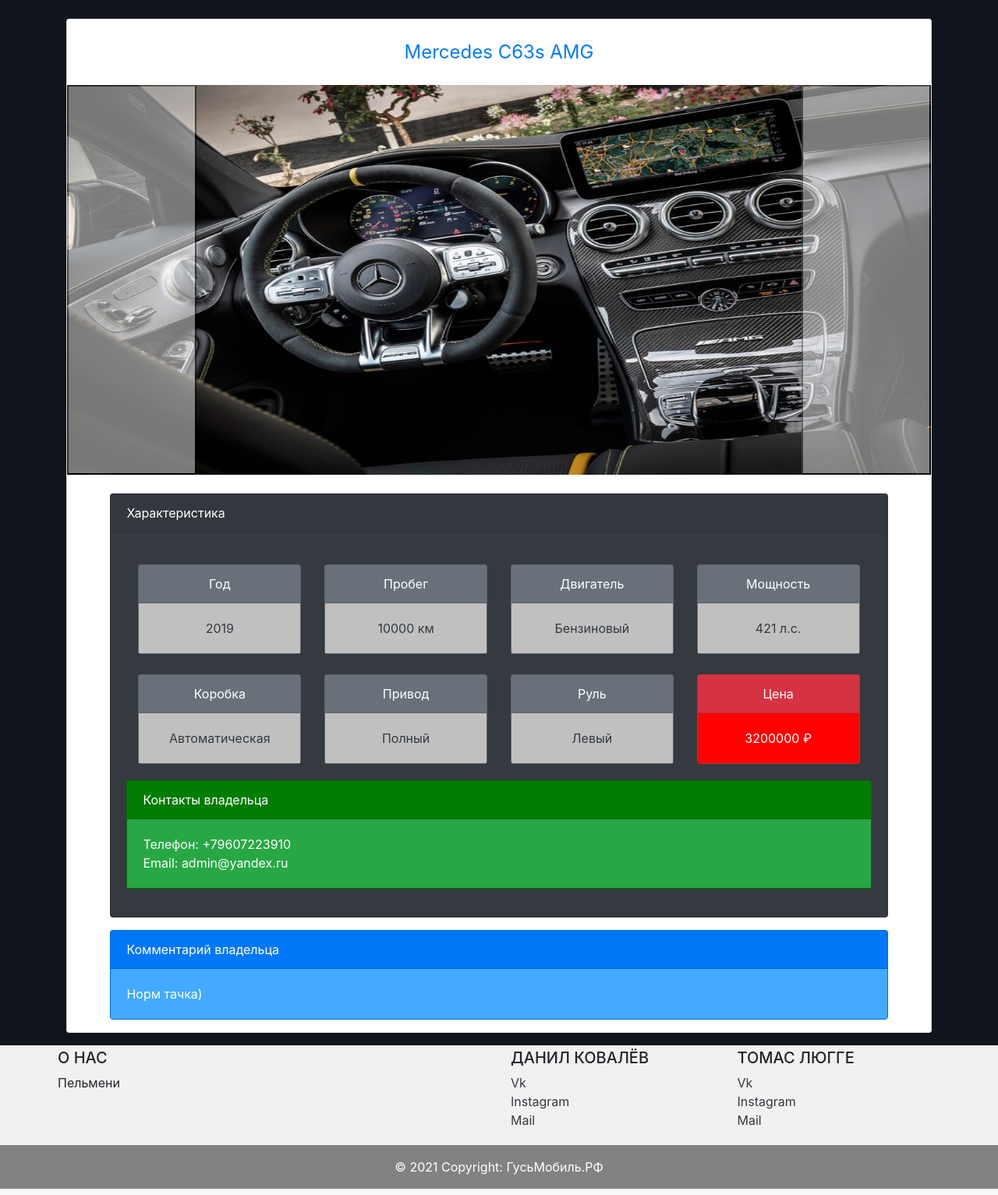
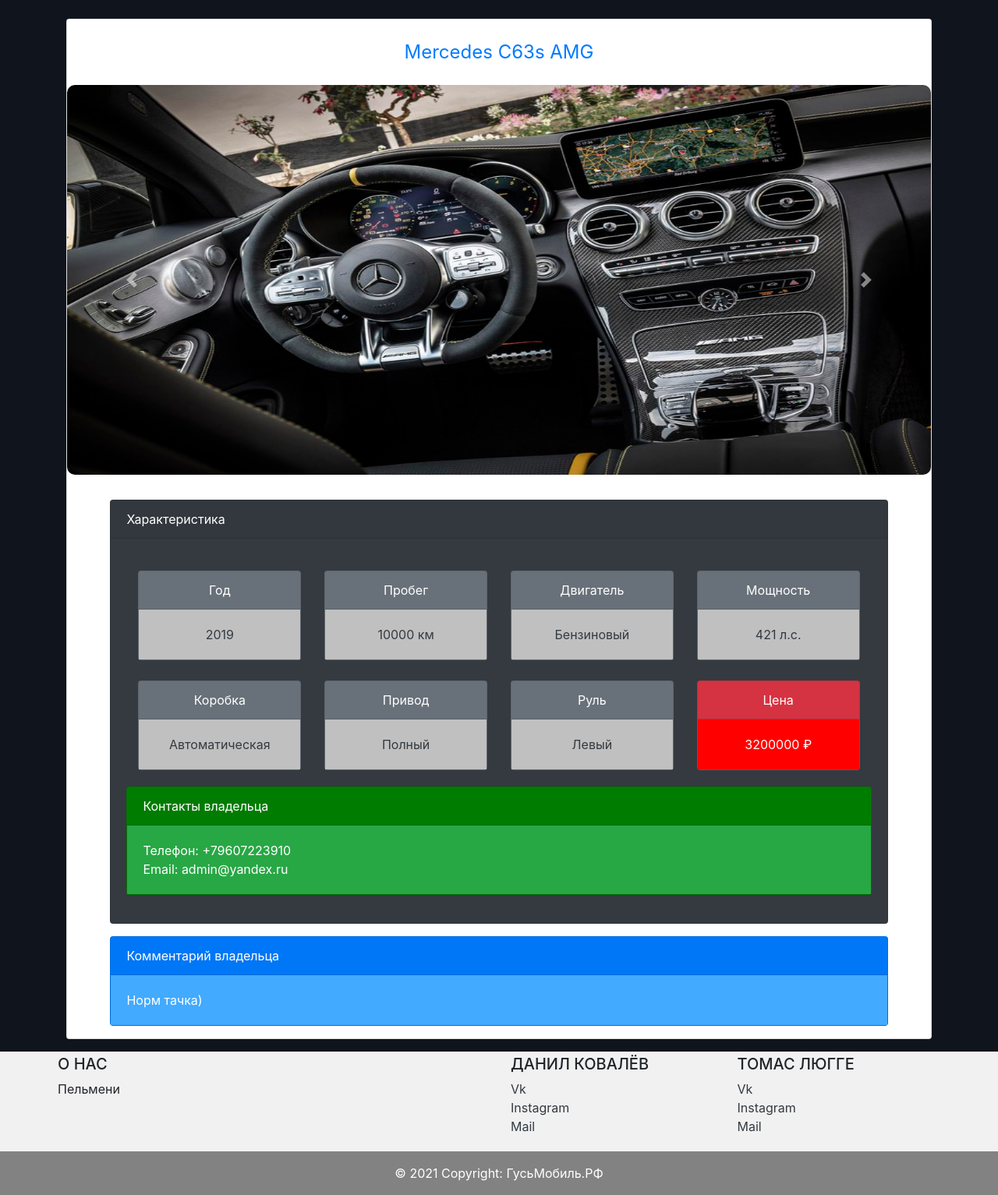
Before and after one commit to JimmyNeutron228/Gusmobil, a Flask app: page /add/1 in a window 1280 px wide. Shown: the part 70-1603 px from the top of the page at 78% size. Run offline with Flask 2, Linux system fonts and the light colour scheme; data comes from the database, SQL or seed files in the repository; some libraries are stand-ins or nearby versions.

Commit message:
Нормальная карусель

```diff
--- a/main.py
+++ b/main.py
@@ -305,5 +305,5 @@
     return render_template('edit_ad.html', form=form)
 
 
-if __name__ == '__main__':
+if __name__ == 'main':
     main()
--- a/templates/add.html
+++ b/templates/add.html
@@ -5,8 +5,8 @@
         <br>
         <span style="text-align: center;"><a href="/add/{{ add.id }}">{{ add.brand + ' ' + add.model }}</a></span>
         <br>
-        <div id="carouselExampleIndicators" class="carousel slide" data-bs-ride="carousel">
-            <div class="carousel-inner">
+        <div id="carouselExampleIndicators" class="carousel slide mb-2">
+            <div class="carousel-inner" style="border-radius: 10px;">
                 <div class="carousel-item active">
                     <img style="max-height: 500px;" src="../{{ add.images }}/image_1.jpg" class="d-block w-100">
                 </div>
@@ -16,16 +16,14 @@
                     </div>
                 {% endfor %}
             </div>
-            <button class="carousel-control-prev" type="button"
-                    data-bs-target="#carouselExampleIndicators" data-bs-slide="prev">
+            <a class="carousel-control-prev" href="#carouselExampleIndicators" role="button" data-slide="prev">
                 <span class="carousel-control-prev-icon" aria-hidden="true"></span>
-                <span class="visually-hidden"></span>
-            </button>
-            <button class="carousel-control-next" type="button"
-                    data-bs-target="#carouselExampleIndicators" data-bs-slide="next">
+                <span class="sr-only">Previous</span>
+            </a>
+            <a class="carousel-control-next" href="#carouselExampleIndicators" role="button" data-slide="next">
                 <span class="carousel-control-next-icon" aria-hidden="true"></span>
-                <span class="visually-hidden"></span>
-            </button>
+                <span class="sr-only">Next</span>
+            </a>
         </div>
         <br>
         <div class="card text-white bg-dark mb-3" style="width: 90%; align-self: center;">
--- a/templates/base.html
+++ b/templates/base.html
@@ -61,9 +61,12 @@
     </div>
 </div>
 <script type="text/javascript" src="../static/js/script1.js"></script>
-<script src="https://cdn.jsdelivr.net/npm/bootstrap@5.0.0-beta3/dist/js/bootstrap.bundle.min.js"
-        integrity="sha384-JEW9xMcG8R+pH31jmWH6WWP0WintQrMb4s7ZOdauHnUtxwoG2vI5DkLtS3qm9Ekf"
-        crossorigin="anonymous"></script>
+<script src="https://code.jquery.com/jquery-3.4.1.slim.min.js" crossorigin="anonymous"
+        integrity="sha384-J6qa4849blE2+poT4WnyKhv5vZF5SrPo0iEjwBvKU7imGFAV0wwj1yYfoRSJoZ+n"></script>
+<script src="https://cdn.jsdelivr.net/npm/popper.js@1.16.0/dist/umd/popper.min.js" crossorigin="anonymous"
+        integrity="sha384-Q6E9RHvbIyZFJoft+2mJbHaEWldlvI9IOYy5n3zV9zzTtmI3UksdQRVvoxMfooAo"></script>
+<script src="https://stackpath.bootstrapcdn.com/bootstrap/4.4.1/js/bootstrap.min.js" crossorigin="anonymous"
+        integrity="sha384-wfSDF2E50Y2D1uUdj0O3uMBJnjuUD4Ih7YwaYd1iqfktj0Uod8GCExl3Og8ifwB6"></script>
 <div class="footer" style="background-color: #f1f1f1;">
     <div class="container p-1">
         <div class="row">
@@ -74,7 +77,6 @@
                 </p>
             </div>
             <div class="col-lg-3 col-md-6 mb-4 mb-md-0">
-                <div style="content-align: center;">
                 <h5 class="text-uppercase">Данил Ковалёв</h5>
                 <ul class="list-unstyled mb-0">
                     <li>
@@ -87,7 +89,6 @@
                         <a href="mailto:danil.kovaleow@yandex.ru" class="text-dark">Mail</a>
                     </li>
                 </ul>
-                </div>
             </div>
             <div class="col-lg-3 col-md-6 mb-4 mb-md-0">
                 <h5 class="text-uppercase">Томас Люгге</h5>
```
Lines whose indentation alone changed are shown as unchanged.
